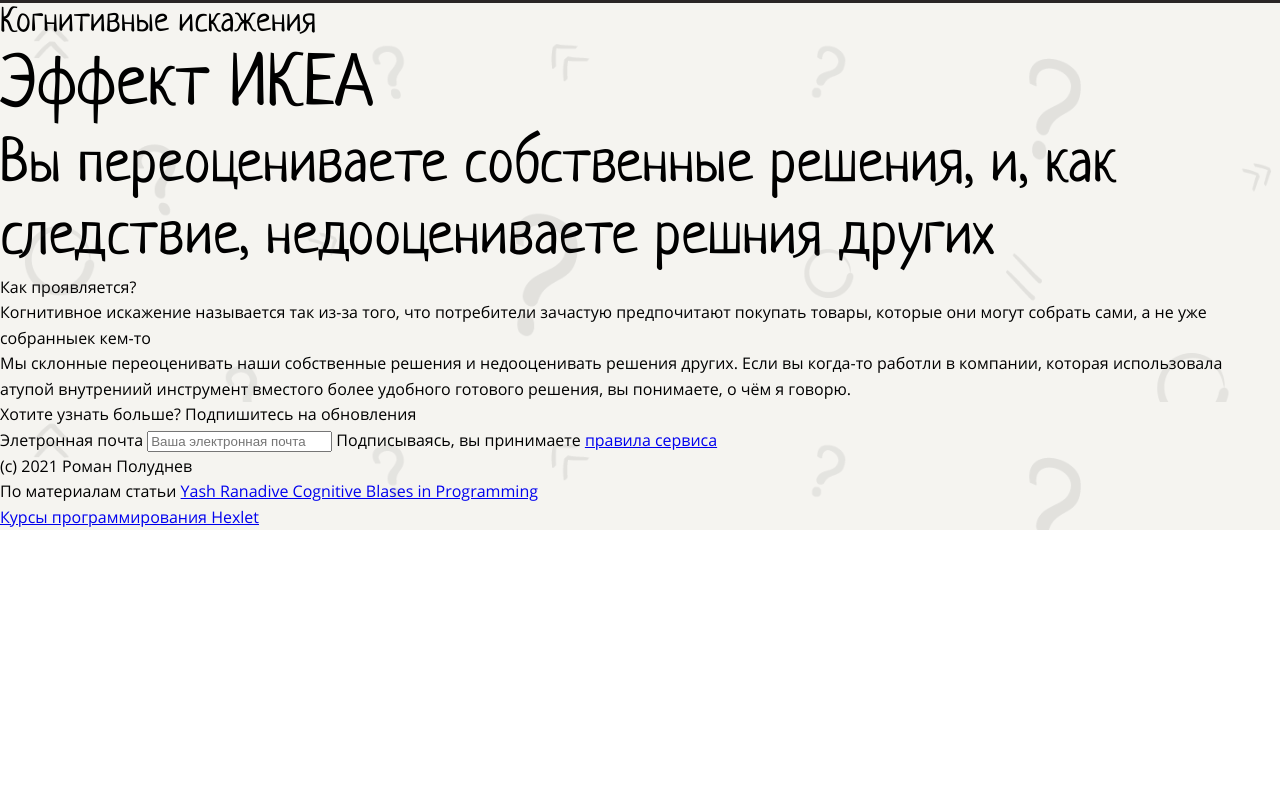
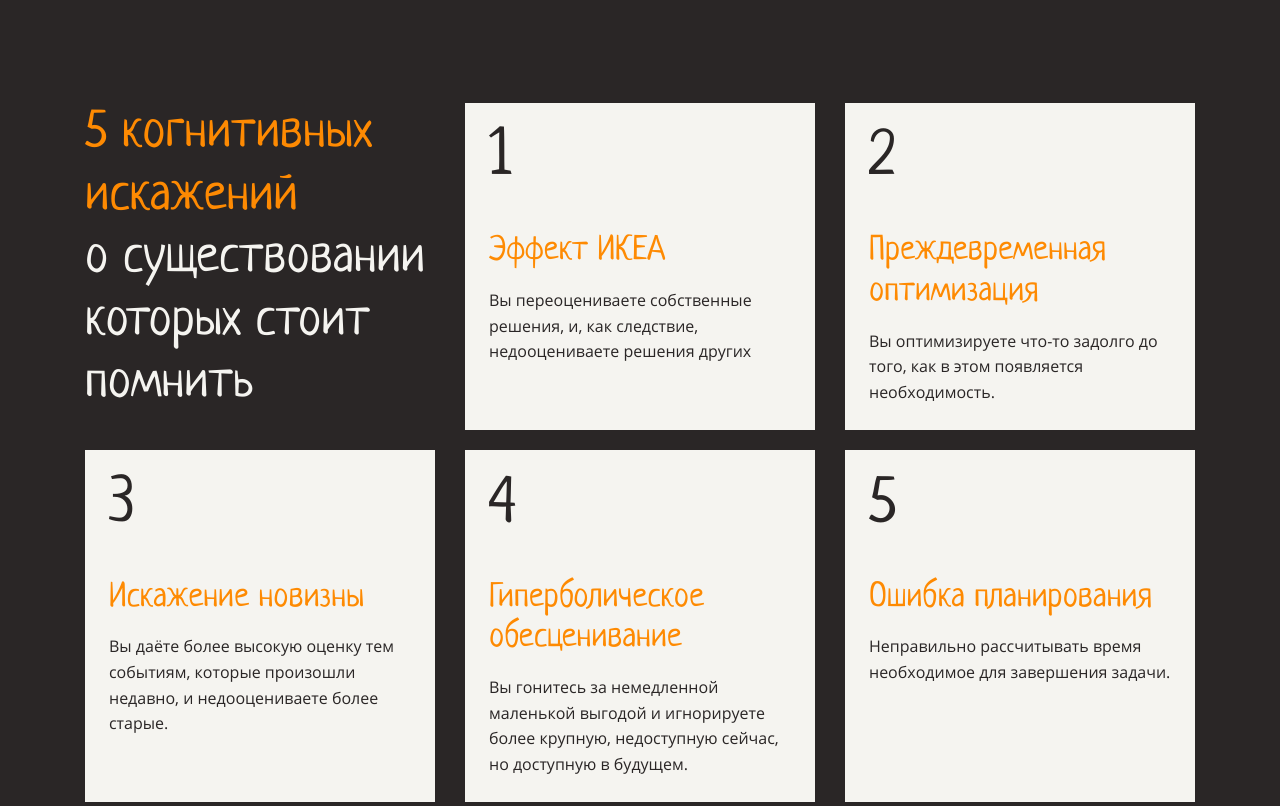
Before and after one commit to poludnev/layout-designer-project-lvl1, a website: page src/index.html in a window 1280 px wide. Shown: the part 1800-2606 px from the top of the page. Before the commit the page ends 2330 px from the top, so only its background shows below. Drawn offline with Linux system fonts and the light colour scheme.

Commit message:
step 5 commit

```diff
--- a/src/index.html
+++ b/src/index.html
@@ -40,15 +40,72 @@
         </div>
         <div class="bg-dark overlay"></div>
 
-<div>
+        <div>
 
-    <iframe class="video" width="919" height="569" src="https://www.youtube.com/embed/jie9AizBqss" frameborder="0" allowfullscreen></iframe>
-</div>
+            <iframe class="video" width="919" height="569" src="https://www.youtube.com/embed/jie9AizBqss" frameborder="0" allowfullscreen></iframe>
+        </div>
+    </section>
+    <section class="no-before bg-dark" style="padding-top: 100px; padding-bottom: 100px;">
+        <div id="navigation" class="d-flex flex-wrap align-center max-w-1110 bg-dark text-left">
+            <div class="mb-20 bg-dark ">
+                <div class="h1 nav-header" >
+                    <spam class="text-primary">5 когнитивных искажений</spam>
+                    <br>
+                    <span class="text-light">о существовании которых стоит помнить</span>
+                </div>
+            </div>
+                <div class="mb-20">
+                    <a href="#ikea">
+                        <div class="nav">
+                            <div class="nav-num">1</div>
+                            <div class="h3 text-primary">Эффект ИКЕА</div>
+                            <p>Вы переоцениваете собственные решения, и, как следствие, недооцениваете решения других</p>
+                        </div>
+                    </a>
+                </div>
 
-        <!-- <div >hui</div> -->
+            <div class="mb-20">
+                <a href="#optim">
+                    <div class="nav">
+                    <div class="nav-num">2</div>
+                    <div class="h3 text-primary">Преждевременная оптимизация</div>
+                    <p>Вы оптимизируете что-то задолго до того, как в этом появляется необходимость.</p>
+                    </div>
+                </a>
+            </div>
+            <div class="">
+                <a href="#distort">
+                    <div class="nav">
+                    <div class="nav-num">3</div>
+                    <div class="h3 text-primary">Искажение новизны</div>
+                    <p>Вы даёте более высокую оценку тем событиям, которые произошли недавно, и недооцениваете более старые.</p>
+                    </div>
+                </a>
+            </div>
+            <div class="">
+                <a href="#devalue">
+                    <div class="nav">
+                    <div class="nav-num">4</div>
+                    <div class="h3 text-primary">Гиперболическое обесценивание</div>
+                    <p>Вы гонитесь за немедленной маленькой выгодой и игнорируете более крупную, недоступную сейчас, но доступную в будущем.</p>
+                    </div>
+                </a>
+            </div>
+            <div class="">
+                <a href="#planing">
+                    <div class="nav">
+                        <div class="nav-num">5</div>
+                        <div class="h3 text-primary">Ошибка планирования</div>
+                        <p>Неправильно рассчитывать время необходимое для завершения задачи.</p>
+                    </div>
+                </a>
+            </div>
+        </div>
+
+
 
     </section>
-    <section>
+    <section id="ikea">
         <!-- <img src="../src/images/1.png" alt="ikea effcet"> -->
         <div class="h3">Когнитивные искажения</div>
         <div class="h1">Эффект ИКЕА</div>
@@ -56,6 +113,18 @@
         <p>Как проявляется?</p>
         <p>Когнитивное искажение называется так из-за того, что потребители зачастую предпочитают покупать товары, которые они могут собрать сами, а не уже собранныек кем-то</p>
         <p>Мы склонные переоценивать наши собственные решения и недооценивать решения других. Если вы когда-то работли в компании, которая использовала атупой внутрениий инструмент вместого более удобного готового решения, вы понимаете, о чём я говорю.</p>
+    </section>
+    <section id="optim">
+optimization
+    </section>
+    <section id="distort">
+distortion
+    </section>
+    <section id="devalue">
+devalutaion
+    </section>
+    <section id="planing">
+        planning mistake
     </section>
 </main>
 <footer>
--- a/src/styles/style.css
+++ b/src/styles/style.css
@@ -1,4 +1,8 @@
 /** CSS STYLE **/
+* {
+  box-sizing: border-box;
+}
+
 :root {
   --whtie: #fff;
   --white-semi-transparent: #d7ccc0;
@@ -35,7 +39,7 @@
   /* background-color: sandybrown; */
 
   /* max-width: 1100px; */
-
+  box-sizing: border-box;
   margin: auto;
 
   font-size: 16px;
@@ -231,3 +235,65 @@
 
   filter: drop-shadow(0 16px 32px rgba(0, 0, 0, 0.15));
 }
+
+.flex-wrap {
+  flex-wrap: wrap;
+  justify-content: space-between;
+}
+
+#navigation > div {
+  width: 350px;
+}
+
+#navigation div.nav {
+  height: 100%;
+
+  padding: 24px;
+
+  background-color: var(--light);
+}
+
+#navigation a:link {
+  color: var(--dark);
+  text-decoration: none;
+}
+
+#navigation a:visited {
+  color: var(--dark);
+  text-decoration: none;
+}
+
+#navigation a:hover div {
+  color: var(--light);
+  text-decoration: none;
+
+  background-color: var(--primary);
+}
+
+.mb-20 {
+  margin-bottom: 20px;
+}
+
+.text-light {
+  color: var(--light);
+}
+
+.nav-header {
+  font-size: 52px;
+}
+
+#navigation .nav-num {
+  padding-bottom: 40px;
+
+  font-size: 64px;
+  font-family: 'Neucha', sans-serif;
+  line-height: 1em;
+}
+
+.text-left {
+  text-align: left;
+}
+
+#navigation p {
+  margin-top: 16px;
+}
```
